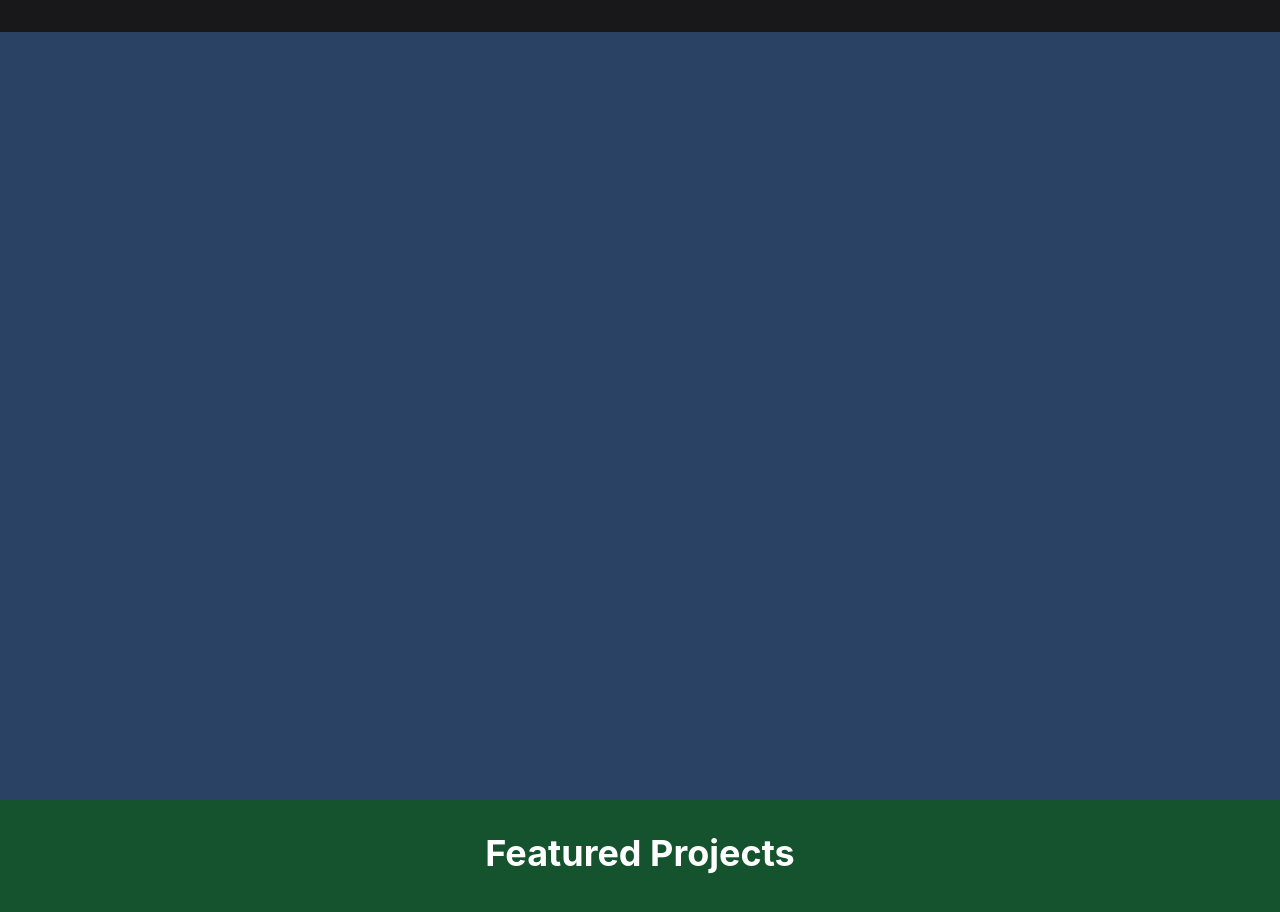
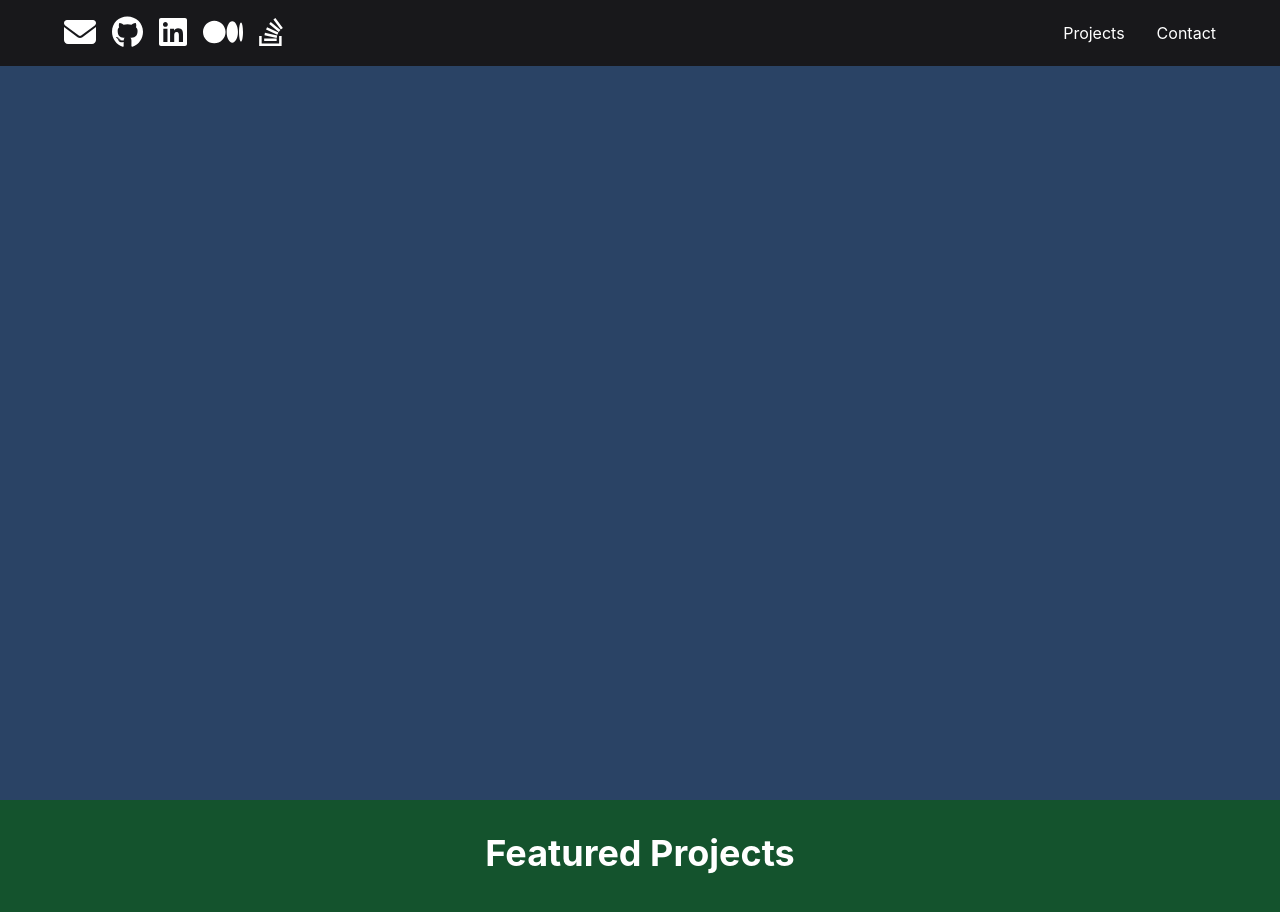
Before and after one commit to pmalicki/meta-react-portfolio-app, a React (Create React App) app: page / in a window 1280 px wide. Shown: the top 912 px of the page. Built offline with nearby package versions, Linux system fonts and the light colour scheme.

Commit message:
Added header

```diff
--- a/public/index.html
+++ b/public/index.html
@@ -24,7 +24,7 @@
       work correctly both with client-side routing and a non-root public URL.
       Learn how to configure a non-root public URL by running `npm run build`.
     -->
-    <title>React App</title>
+    <title>Portfolio App</title>
   </head>
   <body>
     <noscript>You need to enable JavaScript to run this app.</noscript>
--- a/src/components/Header.js
+++ b/src/components/Header.js
@@ -12,23 +12,23 @@ import { Box, HStack } from "@chakra-ui/react";
 const socials = [
   {
     icon: faEnvelope,
-    url: "mailto: hello@example.com",
+    url: "mailto: malickipiotr@yahoo.com",
   },
   {
     icon: faGithub,
-    url: "https://github.com",
+    url: "https://github.com/pmalicki",
   },
   {
     icon: faLinkedin,
-    url: "https://www.linkedin.com",
+    url: "https://www.linkedin.com/in/pmalicki1/",
   },
   {
     icon: faMedium,
-    url: "https://medium.com",
+    url: "https://medium.com/@pit.malicki",
   },
   {
     icon: faStackOverflow,
-    url: "https://stackoverflow.com",
+    url: "https://stackoverflow.com/users/32150898/piotr-malicki",
   },
 ];
 
@@ -43,6 +43,7 @@ const Header = () => {
       });
     }
   };
+
 
   return (
     <Box
@@ -64,11 +65,43 @@ const Header = () => {
           alignItems="center"
         >
           <nav>
-            {/* Add social media links based on the `socials` data */}
+            <HStack spacing={4}>
+              {socials.map((s, idx) => (
+                <a
+                  key={idx}
+                  href={s.url}
+                  target="_blank"
+                  rel="noopener noreferrer"
+                  aria-label={`social-link-${idx}`}
+                  style={{ color: "inherit" }}
+                >
+                  <FontAwesomeIcon icon={s.icon} size="2x" />
+                </a>
+              ))}
+            </HStack>
           </nav>
           <nav>
             <HStack spacing={8}>
-              {/* Add links to Projects and Contact me section */}
+              <a
+                href="#projects-section"
+                onClick={(e) => {
+                  e.preventDefault();
+                  handleClick("projects")();
+                }}
+                style={{ cursor: "pointer" }}
+              >
+                Projects
+              </a>
+              <a
+                href="#contactme-section"
+                onClick={(e) => {
+                  e.preventDefault();
+                  handleClick("contactme")();
+                }}
+                style={{ cursor: "pointer" }}
+              >
+                Contact
+              </a>
             </HStack>
           </nav>
         </HStack>
```
Also changed, not shown: 1 other file (tests, documents, lock files or other folders).
